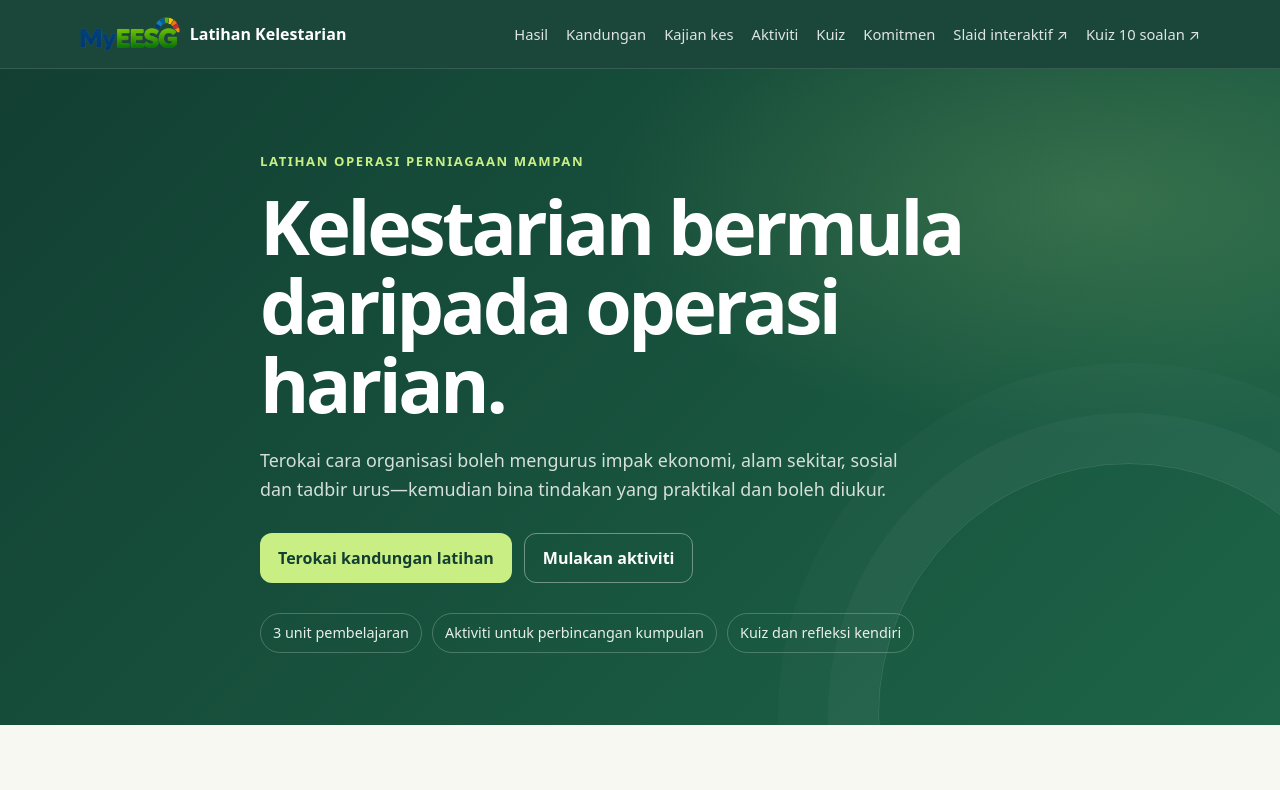
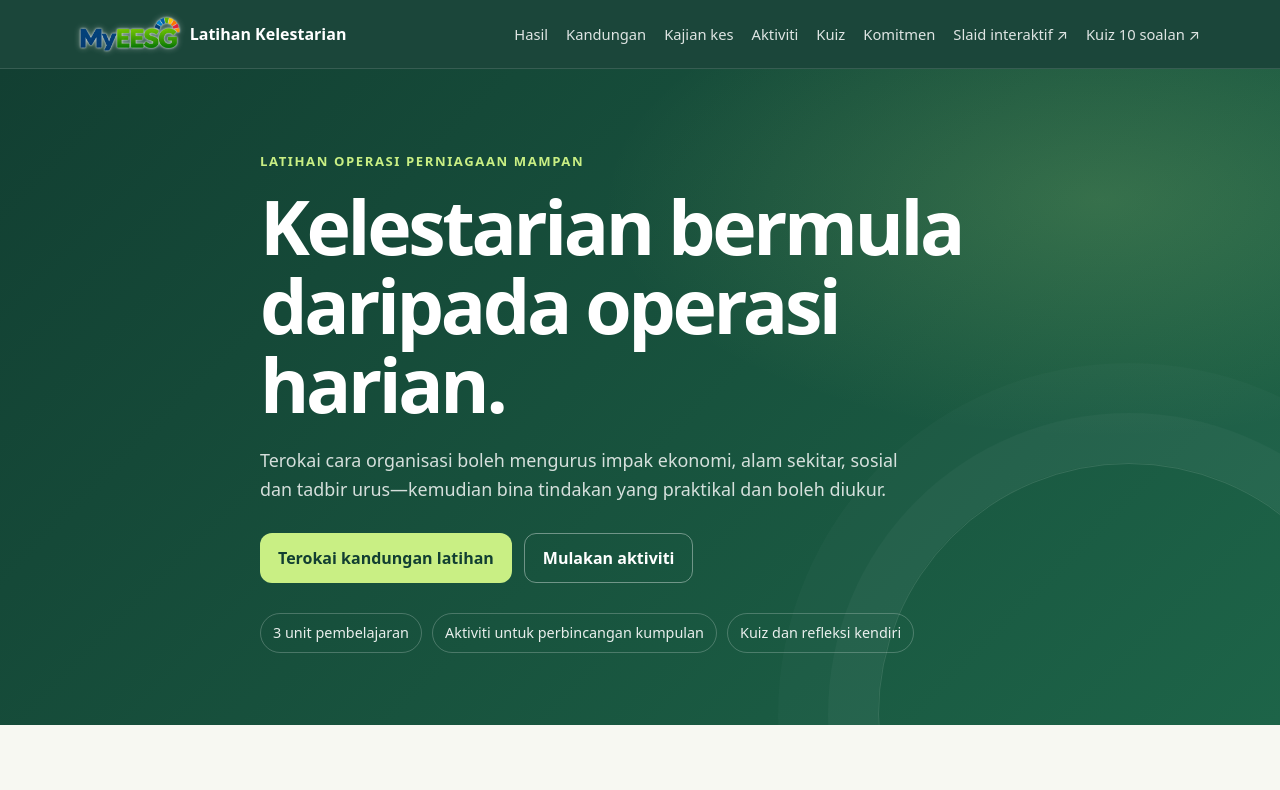
Before and after one commit to myeesg/myeesg.github.io, a plain HTML site: page index.html in a window 1280 px wide. Shown: the top 790 px of the page. Drawn offline with Linux system fonts and the light colour scheme.

Commit message:
Cahaya putih nipis di sekeliling logo supaya lebih jelas
Co-Authored-By: Claude Opus 5.5 <noreply@anthropic.com>
Claude-Session: https://claude.ai/code/session_01H7k81vEn3he29bY2oLm21y

```diff
--- a/index.html
+++ b/index.html
@@ -90,6 +90,7 @@
       display: block;
       width: auto;
       height: 34px;
+      filter: drop-shadow(0 0 1px rgb(255 255 255 / 85%)) drop-shadow(0 0 3px rgb(255 255 255 / 35%));
     }
 
     .brand-mark {
```
